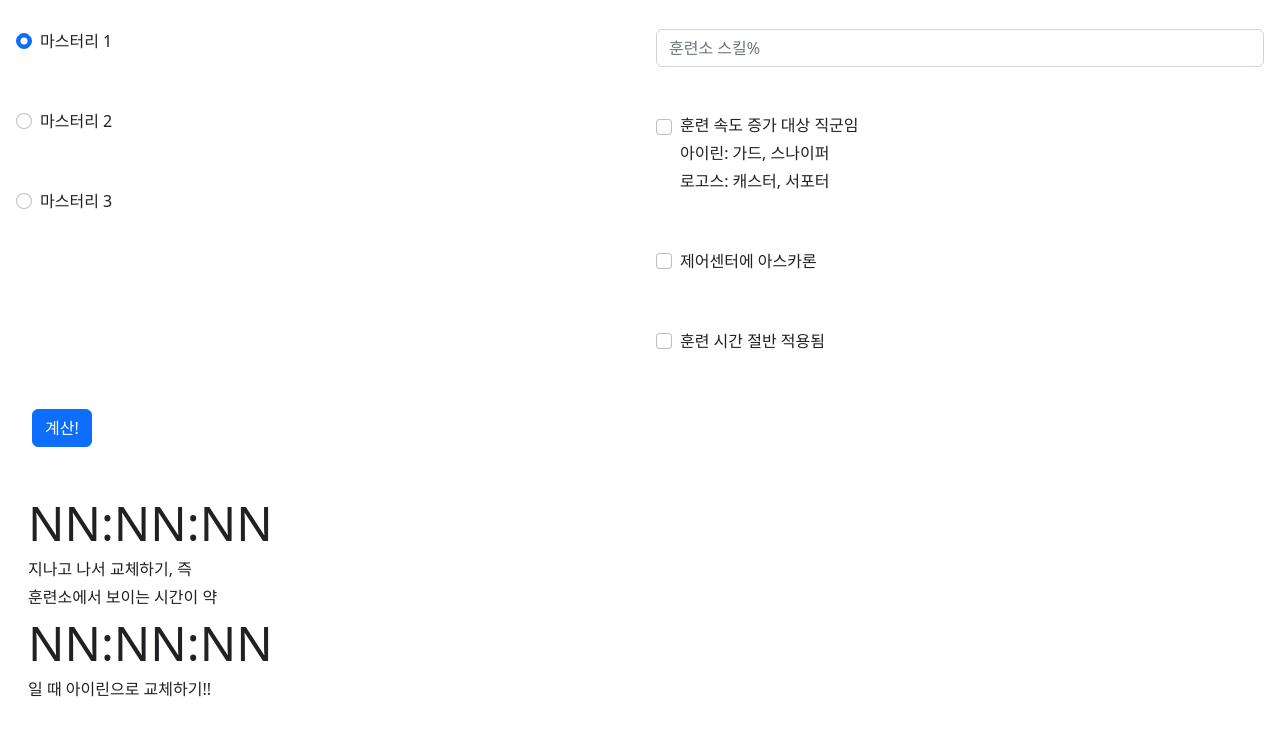
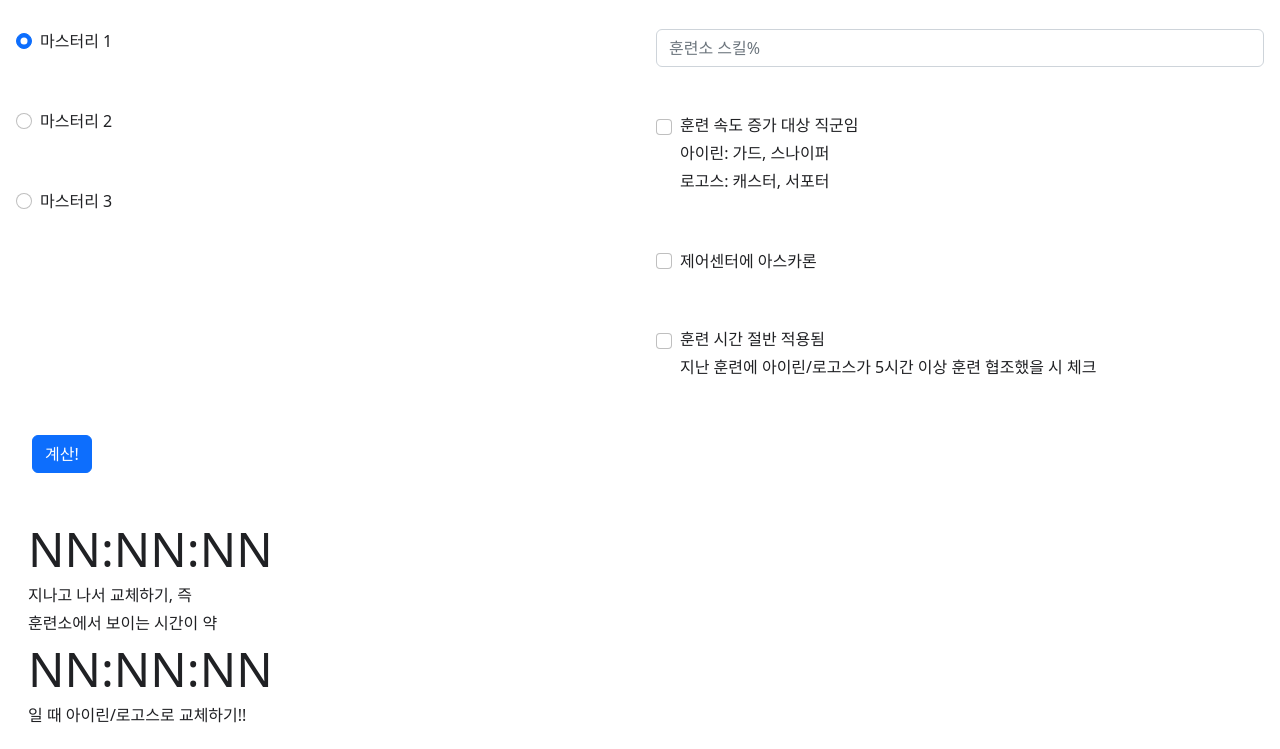
Before and after one commit to ciderated/ArknightsIreneTrainingCalculator, a plain HTML site: page index.html in a window 1280 px wide. Shown: the part 456-1205 px from the top of the page. Before the commit the page ends 1179 px from the top, so only its background shows below. Drawn offline with nearby package versions, Linux system fonts and the light colour scheme.

Commit message:
modified:   index.html

```diff
--- a/index.html
+++ b/index.html
@@ -95,6 +95,7 @@
             <input class="form-check-input" type="checkbox" value id="irene">
             <label class="form-check-label" for="irene">
               <h6>훈련 시간 절반 적용됨</h6>
+              <h6>지난 훈련에 아이린/로고스가 5시간 이상 훈련 협조했을 시 체크</h6>
             </label>
           </div>
         </div>
@@ -116,7 +117,7 @@
       <div id="finalresult1">
         <h1>NN:NN:NN</h1>
       </div>
-      <h6>일 때 아이린으로 교체하기!!</h6>
+      <h6>일 때 아이린/로고스로 교체하기!!</h6>
 
     </div>
   </div>
```
